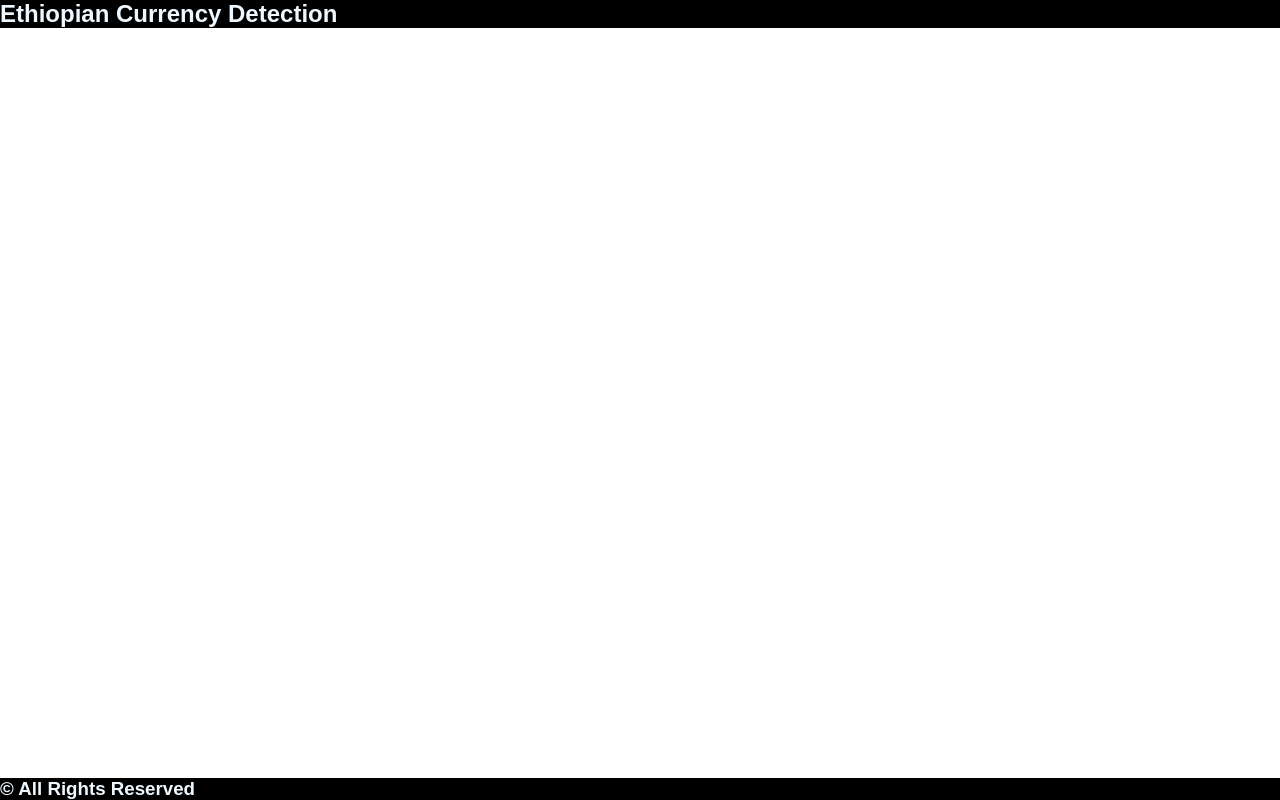
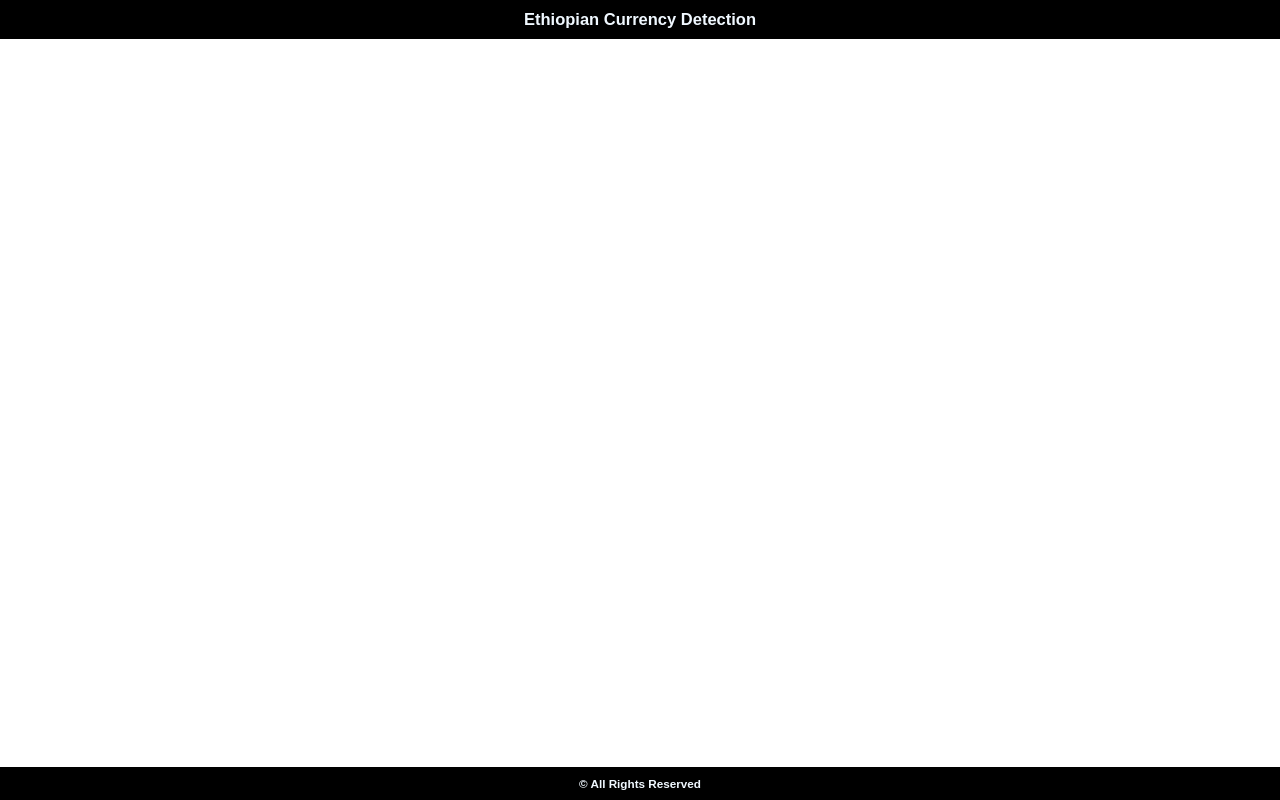
Before and after one commit to Michael-yousuf123/NotEPy, a plain HTML site: page template/index.html in a window 1280 px wide. Drawn offline with Linux system fonts and the light colour scheme.

Commit message:
updated css

```diff
--- a/template/style.css
+++ b/template/style.css
@@ -13,5 +13,14 @@ header,footer{
 footer{
     position:absolute;
     bottom:0;
-
+    text-align:center;
+    font-size: 10px;
+    padding: 10px 0;
 }
+header {
+    position:absolute;
+    top:0;
+    text-align:center;
+    font-size: 11px;
+    padding: 10px 0;
+}
```
